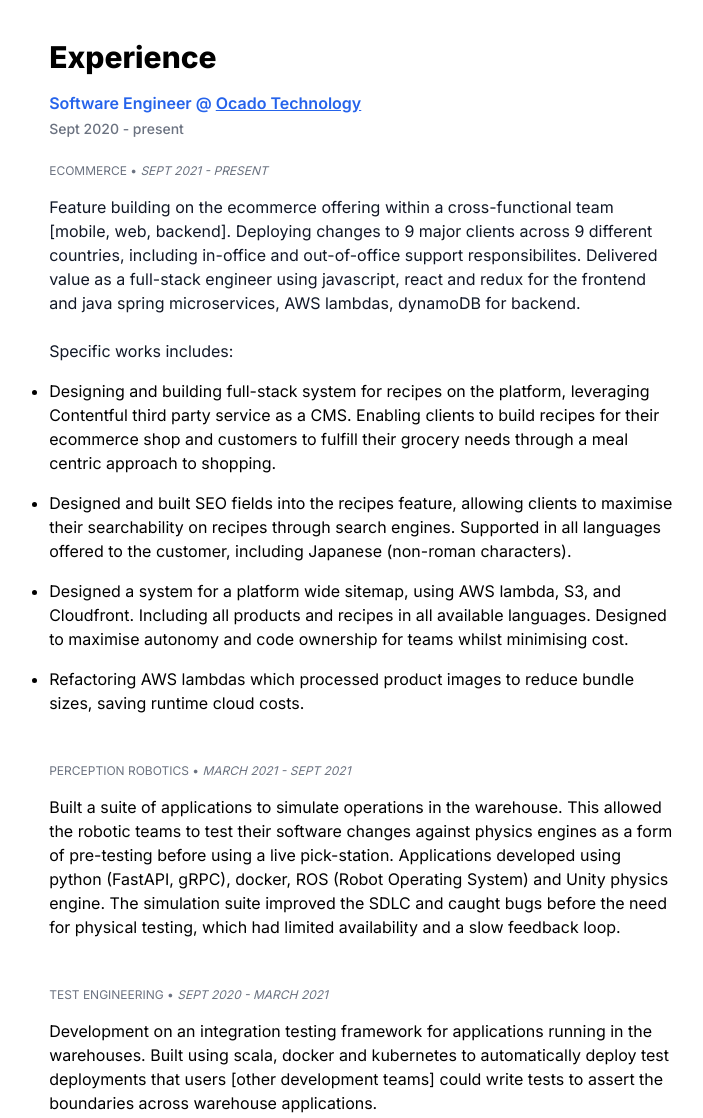
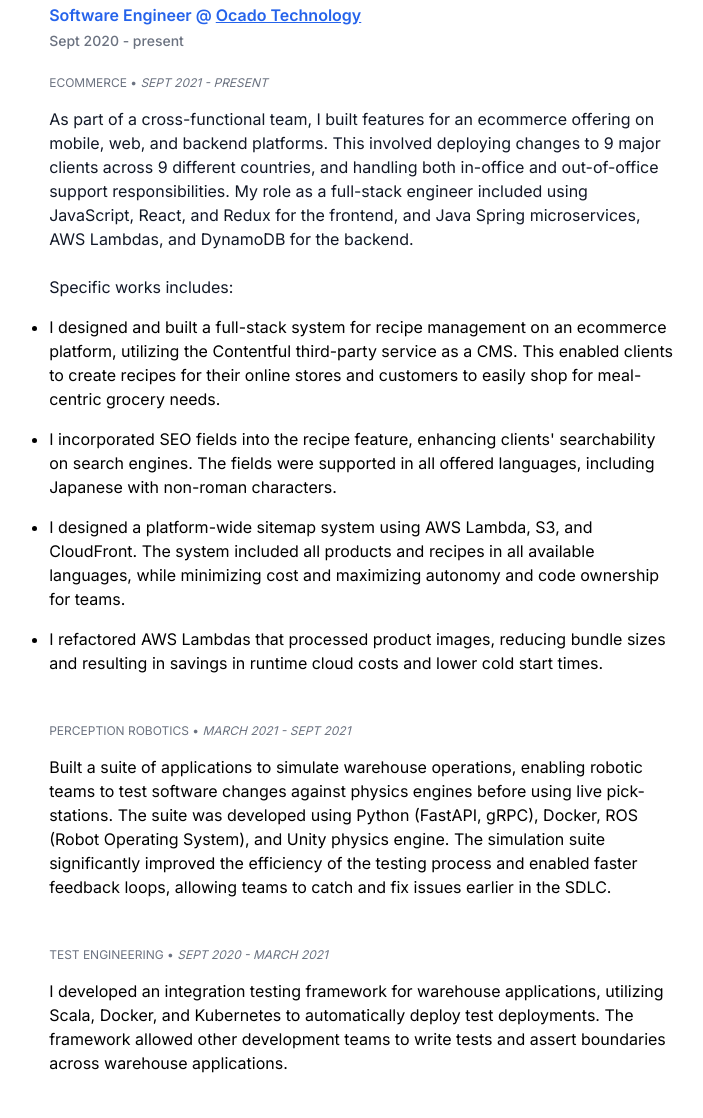
Before and after one commit to devon-brazier/devon-brazier.github.io, a website: page index.html in a window 1280 px wide. Shown: the part 933-2051 px from the top of the page, without its empty margins (430-1133 px from the left). Drawn offline with Linux system fonts and the light colour scheme.

Commit message:
Update content

```diff
--- a/index.html
+++ b/index.html
@@ -72,23 +72,18 @@
         <section id="about-me" class="space-y-4">
           <h2 class="font-extrabold text-3xl text-black">About me</h2>
           <p class="text-ms text-gray-900 leading-6">
-            As a highly motivated and detail-oriented software engineer with 3
-            years of experience, I dedicate my work to creating high-quality
-            systems and user experiences. My proficiency with various
-            programming laguages and dev tools has enabled me to continuously
-            improve my work and exceed expectations.
+            I am a dedicated software engineer with 3 years of experience,
+            committed to producing high-quality systems and user experiences. My
+            expertise in various programming languages and dev tools helps me
+            continuously improve my work and exceed expectations. I am also a
+            strong communicator and problem-solver, which enables me to function
+            effectively in a team environment.
           </p>
 
           <p class="text-ms text-gray-900 leading-6">
-            Additionally, my strong communication and problem-solving skills
-            allow me to function well in a team environment and collaborate with
-            cross-functional groups. I am constantly seeking oppourtunity to
-            expand my knowledge and improve my abilities.
-          </p>
-          <p class="text-ms text-gray-900 leading-6">
-            I live in Warwickshire currently seeking a position as a full-stack
-            or backend engineer for a company with offers a hybrid approach to
-            working.
+            I am currently seeking a full-stack or backend engineering position
+            with a company that offers a hybrid approach to working, and reside
+            in Warwickshire.
           </p>
         </section>
         <section id="skills" class="space-y-4">
@@ -292,13 +287,14 @@
                     Ecommerce &#x2022; <em>Sept 2021 - present</em>
                   </h4>
                   <p class="text-ms text-gray-900 leading-6">
-                    Feature building on the ecommerce offering within a
-                    cross-functional team [mobile, web, backend]. Deploying
-                    changes to 9 major clients across 9 different countries,
-                    including in-office and out-of-office support
-                    responsibilites. Delivered value as a full-stack engineer
-                    using javascript, react and redux for the frontend and java
-                    spring microservices, AWS lambdas, dynamoDB for backend.
+                    As part of a cross-functional team, I built features for an
+                    ecommerce offering on mobile, web, and backend platforms.
+                    This involved deploying changes to 9 major clients across 9
+                    different countries, and handling both in-office and
+                    out-of-office support responsibilities. My role as a
+                    full-stack engineer included using JavaScript, React, and
+                    Redux for the frontend, and Java Spring microservices, AWS
+                    Lambdas, and DynamoDB for the backend.
                     <br />
                     <br />
                     Specific works includes:
@@ -306,29 +302,29 @@
 
                   <ul class="list-disc space-y-4">
                     <li>
-                      Designing and building full-stack system for recipes on
-                      the platform, leveraging Contentful third party service as
-                      a CMS. Enabling clients to build recipes for their
-                      ecommerce shop and customers to fulfill their grocery
-                      needs through a meal centric approach to shopping.
+                      I designed and built a full-stack system for recipe
+                      management on an ecommerce platform, utilizing the
+                      Contentful third-party service as a CMS. This enabled
+                      clients to create recipes for their online stores and
+                      customers to easily shop for meal-centric grocery needs.
                     </li>
                     <li>
-                      Designed and built SEO fields into the recipes feature,
-                      allowing clients to maximise their searchability on
-                      recipes through search engines. Supported in all languages
-                      offered to the customer, including Japanese (non-roman
-                      characters).
+                      I incorporated SEO fields into the recipe feature,
+                      enhancing clients' searchability on search engines. The
+                      fields were supported in all offered languages, including
+                      Japanese with non-roman characters.
                     </li>
                     <li>
-                      Designed a system for a platform wide sitemap, using AWS
-                      lambda, S3, and Cloudfront. Including all products and
-                      recipes in all available languages. Designed to maximise
-                      autonomy and code ownership for teams whilst minimising
-                      cost.
+                      I designed a platform-wide sitemap system using AWS
+                      Lambda, S3, and CloudFront. The system included all
+                      products and recipes in all available languages, while
+                      minimizing cost and maximizing autonomy and code ownership
+                      for teams.
                     </li>
                     <li>
-                      Refactoring AWS lambdas which processed product images to
-                      reduce bundle sizes, saving runtime cloud costs.
+                      I refactored AWS Lambdas that processed product images,
+                      reducing bundle sizes and resulting in savings in runtime
+                      cloud costs and lower cold start times.
                     </li>
                   </ul>
                 </li>
@@ -338,15 +334,14 @@
                     <em>March 2021 - Sept 2021</em>
                   </h4>
                   <p>
-                    Built a suite of applications to simulate operations in the
-                    warehouse. This allowed the robotic teams to test their
-                    software changes against physics engines as a form of
-                    pre-testing before using a live pick-station. Applications
-                    developed using python (FastAPI, gRPC), docker, ROS (Robot
-                    Operating System) and Unity physics engine. The simulation
-                    suite improved the SDLC and caught bugs before the need for
-                    physical testing, which had limited availability and a slow
-                    feedback loop.
+                    Built a suite of applications to simulate warehouse
+                    operations, enabling robotic teams to test software changes
+                    against physics engines before using live pick-stations. The
+                    suite was developed using Python (FastAPI, gRPC), Docker,
+                    ROS (Robot Operating System), and Unity physics engine. The
+                    simulation suite significantly improved the efficiency of
+                    the testing process and enabled faster feedback loops,
+                    allowing teams to catch and fix issues earlier in the SDLC.
                   </p>
                 </li>
                 <li class="space-y-4">
@@ -355,12 +350,11 @@
                     <em>Sept 2020 - March 2021</em>
                   </h4>
                   <p>
-                    Development on an integration testing framework for
-                    applications running in the warehouses. Built using scala,
-                    docker and kubernetes to automatically deploy test
-                    deployments that users [other development teams] could write
-                    tests to assert the boundaries across warehouse
-                    applications.
+                    I developed an integration testing framework for warehouse
+                    applications, utilizing Scala, Docker, and Kubernetes to
+                    automatically deploy test deployments. The framework allowed
+                    other development teams to write tests and assert boundaries
+                    across warehouse applications.
                   </p>
                 </li>
               </ul>
```
